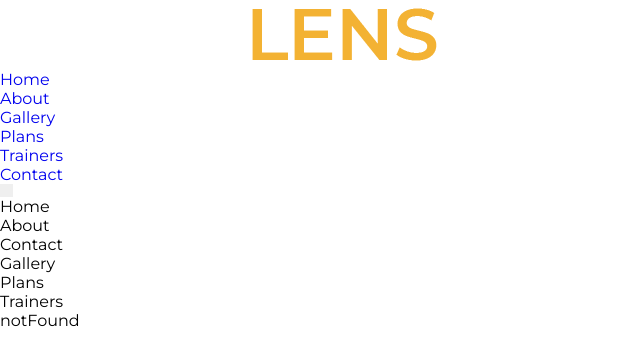
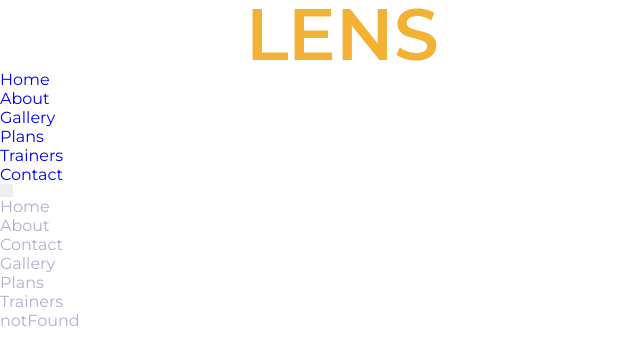
Before and after one commit to iAM7ander/gym, a React (Create React App) app: page / in a window 1280 px wide. Shown: the top 364 px of the page, without its empty margins (0-640 px from the left). Built offline with nearby package versions, Linux system fonts and the light colour scheme; some icons are missing.

Commit message:
color gray 200 var

```diff
--- a/src/index.css
+++ b/src/index.css
@@ -30,4 +30,5 @@
 /* General Styles */
 body {
     font-family: 'Montserrat', sans-serif;
+    color: var(--color-gray-200);
 }
```
